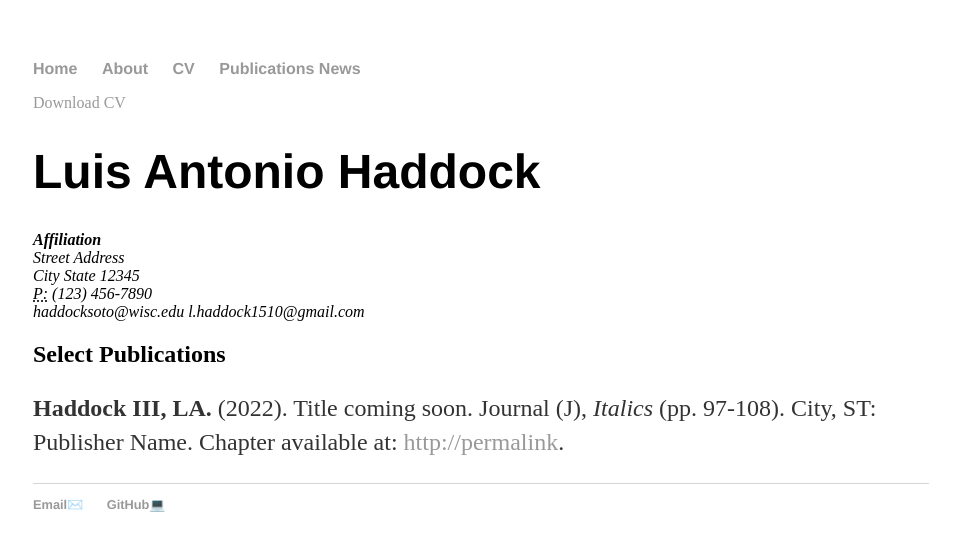
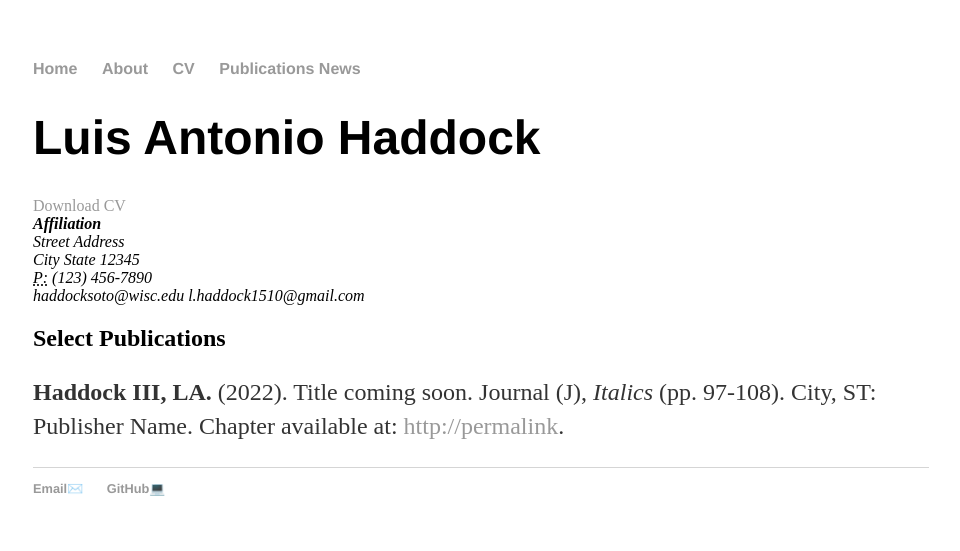
Before and after one commit to haddocksoto/haddocksoto.github.io, a Jekyll site: the page built from cv/index.html, in a window 1280 px wide. Shown: the top 551 px of the page, without its empty margins (159-1119 px from the left). Built offline with Jekyll 4.4.1, drawn with Linux system fonts in a browser that asks for light colours; part of the change alters nothing that is shown.

```diff
--- a/cv/index.html
+++ b/cv/index.html
@@ -4,8 +4,10 @@ title: CV of Luis Antonio Haddock
 ---
 
 	<div class="cv">
+		<h1>Luis Antonio Haddock</h1>
+
 		<a href="/docs/cv_dummy.pdf" class="btn btn-default pull-right" title="Download CV as PDF">Download CV</a>
-					<h1>Luis Antonio Haddock</h1>
+
 			<address>
 			<strong>Affiliation</strong><br>
 			Street Address<br>
```
Lines whose indentation alone changed are shown as unchanged.
